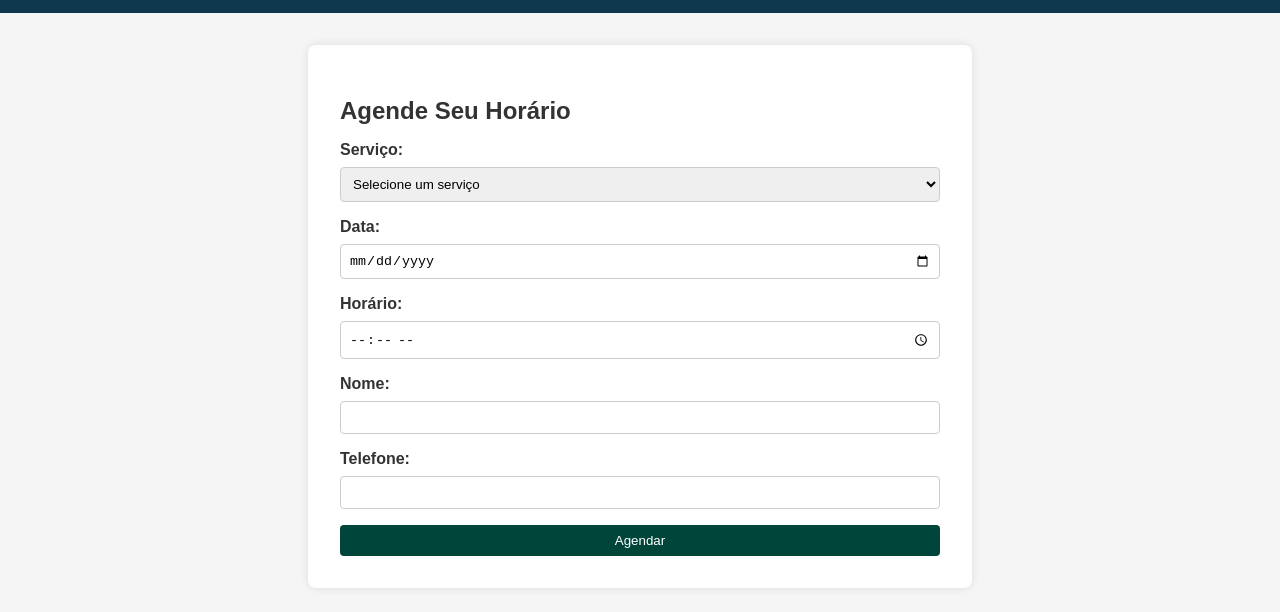
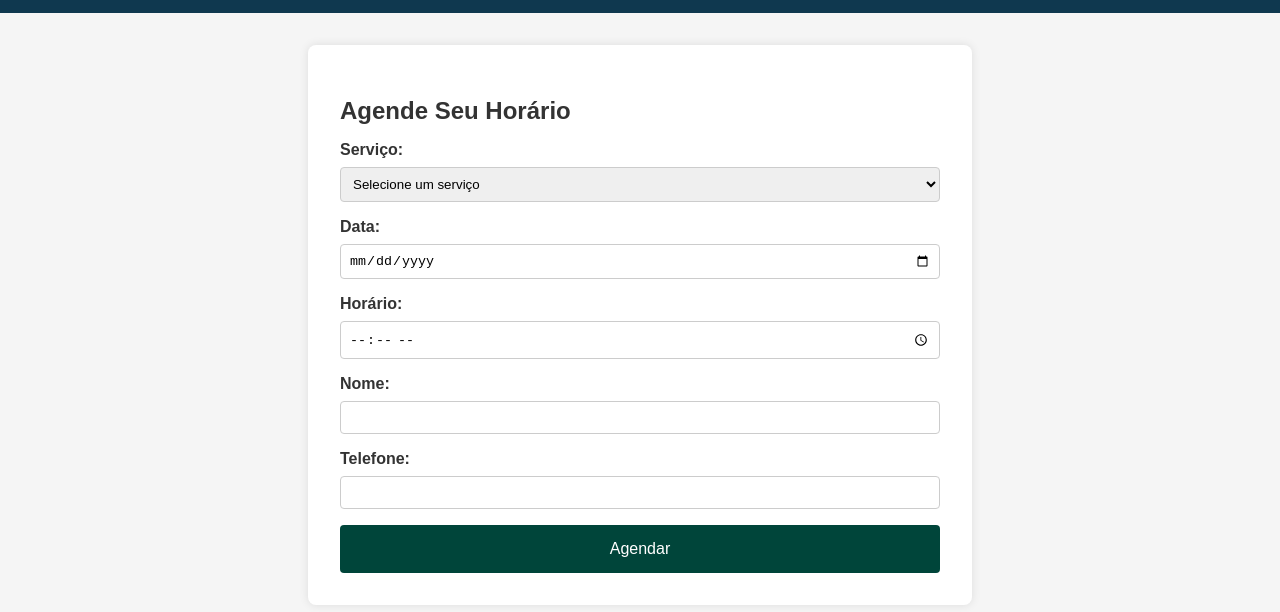
Before and after one commit to Pedrofx65/AgendamentoOnline, a plain HTML site: page Agendamento/agendamento/iagenda.html in a window 1280 px wide. Shown: the part 98-710 px from the top of the page. Drawn offline with Linux system fonts and the light colour scheme.

Commit message:
Ajustes no botão de agendamento

```diff
--- a/Agendamento/agendamento/iagenda.html
+++ b/Agendamento/agendamento/iagenda.html
@@ -130,7 +130,7 @@
                     <label for="telefone">Telefone:</label>
                     <input type="tel" id="telefone" required>
                 </div>
-                <button type="submit">Agendar</button>
+                <button type="submit" style="height: 3rem; font-size: medium;">Agendar</button>
             </form>
         </section>
     </main>
```
